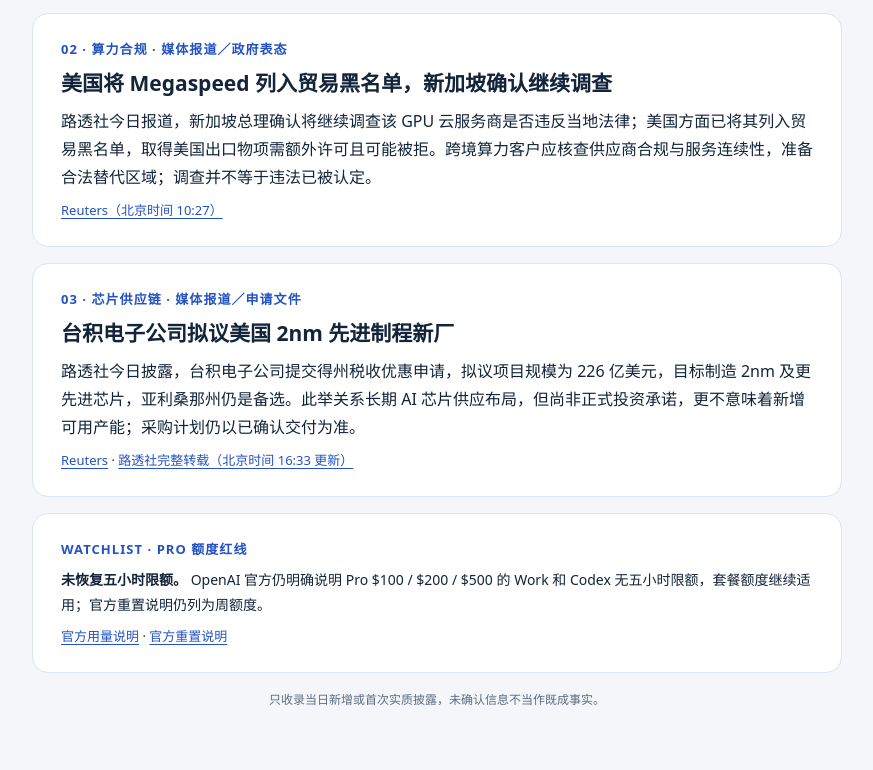
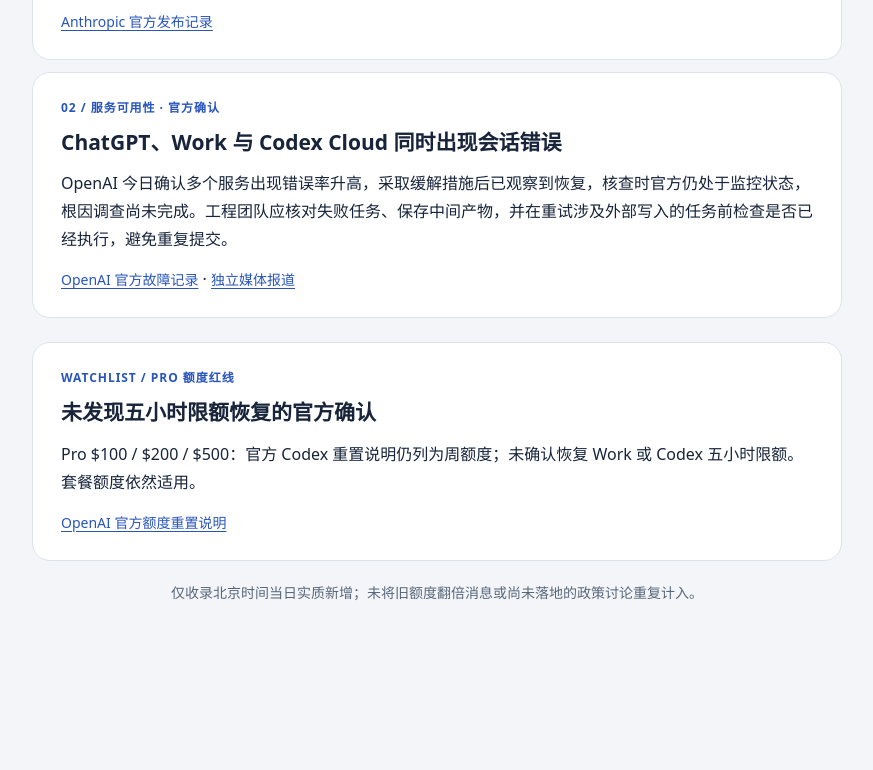
Before and after one commit to yesichen374/ai-news, a plain HTML site: page index.html in a window 1280 px wide. Shown: the part 465-1235 px from the top of the page, without its empty margins (203-1076 px from the left). After the commit the page ends 1154 px from the top, so only its background shows below. Drawn offline with Linux system fonts and the light colour scheme.

Commit message:
Sync AI engineering brief homepage 2026-11-25

```diff
--- a/index.html
+++ b/index.html
@@ -1,8 +1,5 @@
 <!doctype html>
-<html lang="zh-CN"><head><meta charset="utf-8"><meta name="viewport" content="width=device-width,initial-scale=1"><meta name="color-scheme" content="light dark"><title>AI 工程简报｜2026年11月24日</title><style>
-:root{color-scheme:light dark;--bg:#f4f6fa;--panel:#fff;--ink:#14243a;--muted:#5d6c80;--line:#dce4ef;--accent:#2452c2}*{box-sizing:border-box}body{margin:0;background:var(--bg);color:var(--ink);font:16px/1.75 system-ui,"Microsoft YaHei",sans-serif}main{max-width:850px;margin:auto;padding:32px 20px 60px}header,article,aside{background:var(--panel);border:1px solid var(--line);border-radius:16px;padding:24px 28px;margin-bottom:16px}header{border-top:4px solid var(--accent)}small,.meta,footer{color:var(--muted)}h1{font-size:clamp(28px,5vw,40px);line-height:1.2;margin:8px 0 12px}h2{font-size:21px;line-height:1.45;margin:8px 0}p{margin:8px 0}a{color:var(--accent);text-underline-offset:3px;overflow-wrap:anywhere}.sources{font-size:13px}.kicker{font-size:13px;font-weight:700;letter-spacing:.08em;color:var(--accent)}aside{font-size:14px}footer{text-align:center;font-size:12px}@media(prefers-color-scheme:dark){:root{--bg:#0e1726;--panel:#172437;--ink:#eef3fb;--muted:#a9b9d0;--line:#31425b;--accent:#9bb9ff}}@media(max-width:550px){main{padding:16px 12px 35px}header,article,aside{padding:18px}h2{font-size:19px}}
-</style></head><body><main><header><div class="kicker">AI ENGINEERING BRIEF · DAILY</div><h1>AI 工程简报</h1><p class="meta">2026 年 11 月 24 日 · 北京时间 · 3 件关键动态 · 约 1 分钟</p></header><section aria-label="今日重点">
-<article><div class="kicker">01 · 开发平台 · 官方确认</div><h2>Claude Ship 将 Agent 延伸至代码审批</h2><p>北京时间今日凌晨，Anthropic 发布 Claude Ship 测试版，面向使用 GitHub 的 Team 和 Enterprise 客户；新增 Agent 可修复 CI 失败、处理合并冲突，并依团队规则审批低风险 PR。建议先用观察模式验证误判率和每个 PR 的成本，生产控制、安全及关键逻辑保留人工审批。</p><div class="sources"><a href="https://claude.com/resources/articles/introducing-claude-ship">Anthropic 官方公告</a> · <a href="https://www.theverge.com/ai-artificial-intelligence/1040134/anthropic-claude-ship-ai-pull-requests">The Verge（北京时间 04:00）</a></div></article>
-<article><div class="kicker">02 · 算力合规 · 媒体报道／政府表态</div><h2>美国将 Megaspeed 列入贸易黑名单，新加坡确认继续调查</h2><p>路透社今日报道，新加坡总理确认将继续调查该 GPU 云服务商是否违反当地法律；美国方面已将其列入贸易黑名单，取得美国出口物项需额外许可且可能被拒。跨境算力客户应核查供应商合规与服务连续性，准备合法替代区域；调查并不等于违法已被认定。</p><div class="sources"><a href="https://www.reuters.com/world/singapore-investigating-nvidia-linked-megaspeed-after-us-blacklisting-2026-11-24/">Reuters（北京时间 10:27）</a></div></article>
-<article><div class="kicker">03 · 芯片供应链 · 媒体报道／申请文件</div><h2>台积电子公司拟议美国 2nm 先进制程新厂</h2><p>路透社今日披露，台积电子公司提交得州税收优惠申请，拟议项目规模为 226 亿美元，目标制造 2nm 及更先进芯片，亚利桑那州仍是备选。此举关系长期 AI 芯片供应布局，但尚非正式投资承诺，更不意味着新增可用产能；采购计划仍以已确认交付为准。</p><div class="sources"><a href="https://www.reuters.com/business/tsmc-unit-seeks-texas-property-tax-limit-proposed-226-billion-chip-making-2026-11-24/">Reuters</a> · <a href="https://www.aol.com/articles/tsmc-unit-seeks-texas-property-083123000.html">路透社完整转载（北京时间 16:33 更新）</a></div></article>
-</section><aside><div class="kicker">WATCHLIST · PRO 额度红线</div><p><strong>未恢复五小时限额。</strong> OpenAI 官方仍明确说明 Pro $100 / $200 / $500 的 Work 和 Codex 无五小时限额，套餐额度继续适用；官方重置说明仍列为周额度。</p><div class="sources"><a href="https://help.openai.com/en/articles/20001516-managing-usage-with-gpt-6-astra-in-work-and-codex">官方用量说明</a> · <a href="https://help.openai.com/en/articles/20001498-how-resets-work-in-codex">官方重置说明</a></div></aside><footer>只收录当日新增或首次实质披露，未确认信息不当作既成事实。</footer></main></body></html>
+<html lang="zh-CN"><head><meta charset="utf-8"><meta name="viewport" content="width=device-width,initial-scale=1"><meta name="color-scheme" content="light dark"><title>AI 工程简报｜2026年11月25日</title><style>
+:root{color-scheme:light dark;--bg:#f3f5f9;--paper:#fff;--ink:#17243a;--muted:#59677a;--line:#dce3ed;--accent:#2855bc}
+*{box-sizing:border-box}body{margin:0;background:var(--bg);color:var(--ink);font:16px/1.75 system-ui,"Microsoft YaHei",sans-serif}main{max-width:850px;margin:auto;padding:36px 20px 64px}header,article,aside{background:var(--paper);border:1px solid var(--line);border-radius:18px;padding:24px 28px}header{border-top:4px solid var(--accent)}.eyebrow,.label{font-size:12px;color:var(--accent);font-weight:700;letter-spacing:.08em}h1{font-size:clamp(28px,5vw,40px);line-height:1.2;margin:10px 0}h2{font-size:21px;line-height:1.45;margin:9px 0 12px}p{margin:0 0 12px}.muted,footer{color:var(--muted);font-size:14px}section{margin-top:24px}article{margin:12px 0}a{color:var(--accent);text-underline-offset:3px;font-size:14px}aside{margin-top:24px}aside p:last-child{margin:0}footer{padding:20px 2px;text-align:center}@media(max-width:550px){main{padding:14px 12px 36px}header,article,aside{padding:20px 18px}h2{font-size:19px}}@media(prefers-color-scheme:dark){:root{--bg:#101725;--paper:#192335;--ink:#e8eef8;--muted:#a9b6c9;--line:#344157;--accent:#a0bcff}}
+</style></head><body><main><header><div class="eyebrow">AI ENGINEERING BRIEF · DAILY</div><h1>AI 工程简报</h1><p class="muted">2026 年 11 月 25 日 · 北京时间 · 约 1 分钟读完</p><p>今日 2 件重要新增｜宁缺毋滥</p></header><section aria-label="今日重点"><article><div class="label">01 / 开发平台 · 官方确认</div><h2>Claude Code 支持 MCP 服务器直接提供 Skills</h2><p>Anthropic 今日发布的 Claude Code 2.1.332 将 MCP 服务器提供的 Skills 纳入测试版，并新增可拒绝技能内联 Shell 命令的 PreSkillShellCommand 钩子。团队可集中分发开发流程与领域知识，但应对外部 Skills 设置最小权限、人工确认和审计，先在隔离环境试用。</p><a href="https://github.com/anthropics/claude-code/releases/tag/v2.1.332">Anthropic 官方发布记录</a></article><article><div class="label">02 / 服务可用性 · 官方确认</div><h2>ChatGPT、Work 与 Codex Cloud 同时出现会话错误</h2><p>OpenAI 今日确认多个服务出现错误率升高，采取缓解措施后已观察到恢复，核查时官方仍处于监控状态，根因调查尚未完成。工程团队应核对失败任务、保存中间产物，并在重试涉及外部写入的任务前检查是否已经执行，避免重复提交。</p><a href="https://status.openai.com/incidents/01M898HVZGXFV2XC4775CG9GF8">OpenAI 官方故障记录</a> · <a href="https://cybernews.com/ai-news/openai-outage-chatgpt-codex/">独立媒体报道</a></article></section><aside><div class="label">WATCHLIST / PRO 额度红线</div><h2>未发现五小时限额恢复的官方确认</h2><p>Pro $100 / $200 / $500：官方 Codex 重置说明仍列为周额度；未确认恢复 Work 或 Codex 五小时限额。套餐额度依然适用。</p><a href="https://help.openai.com/en/articles/20001498-how-resets-work-in-codex">OpenAI 官方额度重置说明</a></aside><footer>仅收录北京时间当日实质新增；未将旧额度翻倍消息或尚未落地的政策讨论重复计入。</footer></main></body></html>
```
